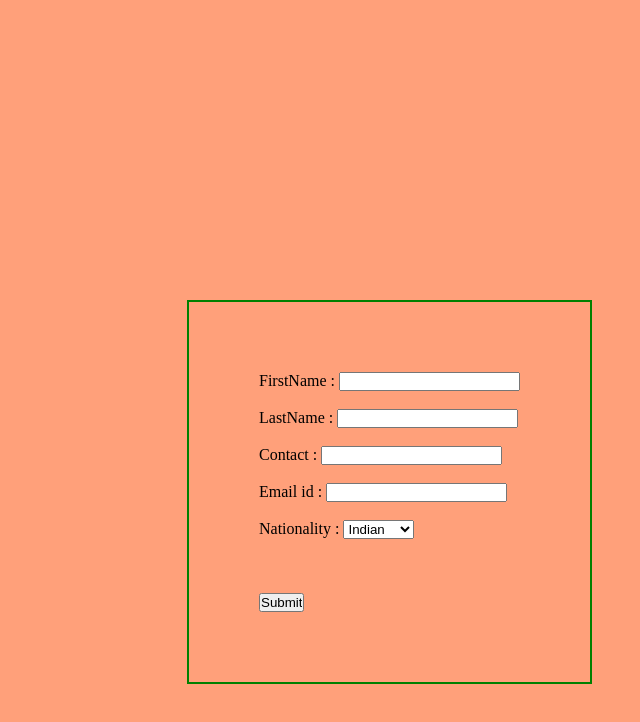
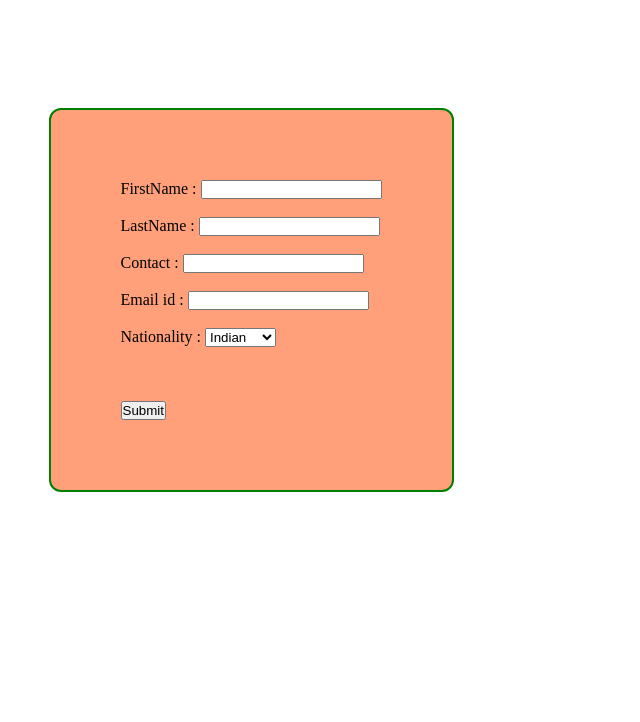
Before and after one commit to Abhi-los-gehts/forms_project, a plain HTML site: page index1.html in a window 1280 px wide. Shown: the whole page, without its empty margins (389-1029 px from the left). Drawn offline with Linux system fonts and the light colour scheme.

Commit message:
modified the stylings

```diff
--- a/index1.html
+++ b/index1.html
@@ -7,6 +7,8 @@
     <title> Regstration_Forms_project</title>
 </head>
 <body>
+
+    <div class="container">
     <form action="" method="post">
 
         <label for="fname">FirstName : </label>
@@ -32,6 +34,6 @@
         <input type="submit" value="Submit">
     </form>
 
-
+</div>
 </body>
 </html>
--- a/style.css
+++ b/style.css
@@ -9,7 +9,7 @@ body{
     height: 100vh;
     width:100vw;
 
-    background-color: aquamarine;
+
     position: relative;
     display: flex;
 
@@ -18,7 +18,7 @@ body{
 
 form{
 border: 2px solid green;
-
+background-color: aquamarine;
 
 justify-content: center;
 align-items: center;
--- a/style1.css
+++ b/style1.css
@@ -9,25 +9,28 @@ body{
     height: 100vh;
     width:100vw;
 
-    background-color: lightsalmon;
     position: relative;
-    display: flex;
+
 
 }
 
+.container{
+    display: flex;
+    justify-content: center;
+    align-items: center;
+
+    margin: 300px;
+}
+
+
+
 
 form{
-border: 2px solid green;
+    border: 2px solid green;
+    border-radius:  12px;
+    background-color: lightsalmon;
 
-
-justify-content: center;
-align-items: center;
-position: absolute;
-
-left :45%;
-top:300px;
-
-padding: 70px;
-
+    position: absolute;
+    padding: 70px;
 
 }
```
